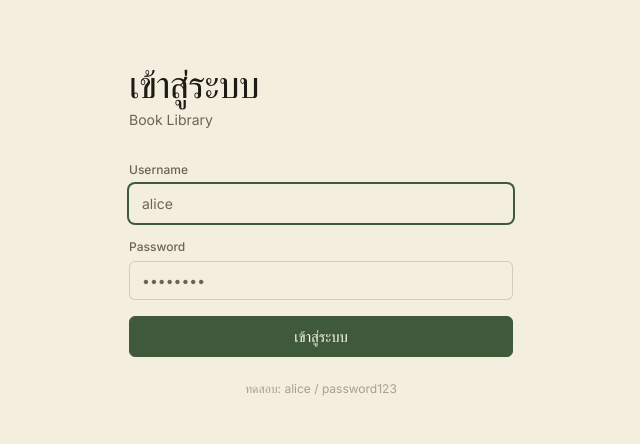
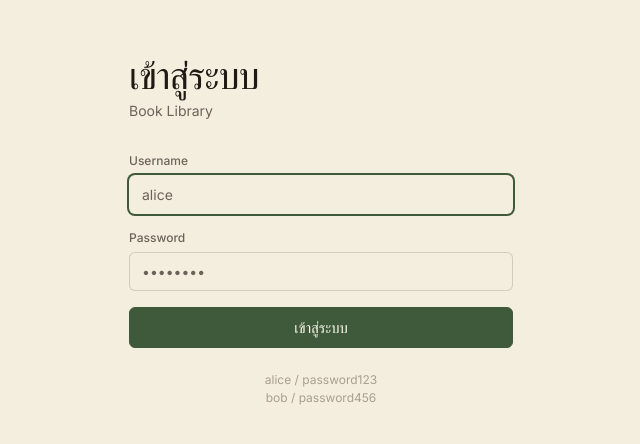
Before and after one commit to Jetanin-Sangchut/book-library, a Next.js app in the folder frontend/: page /login in a window 1280 px wide. Shown: the part 170-614 px from the top of the page, without its empty margins (319-959 px from the left). Built offline with nearby package versions, Linux system fonts and the light colour scheme; no server answers.

Commit message:
feat: เพิ่ม credentials ของ bob ในหน้า login

```diff
--- a/frontend/app/login/page.tsx
+++ b/frontend/app/login/page.tsx
@@ -89,9 +89,10 @@ export default function LoginPage() {
           </button>
         </form>
 
-        <p className="text-xs text-center mt-6 text-tertiary">
-          ทดสอบ: alice / password123
-        </p>
+        <div className="text-xs text-center mt-6 text-tertiary space-y-0.5">
+          <p>alice / password123</p>
+          <p>bob / password456</p>
+        </div>
       </div>
     </main>
   )
```
